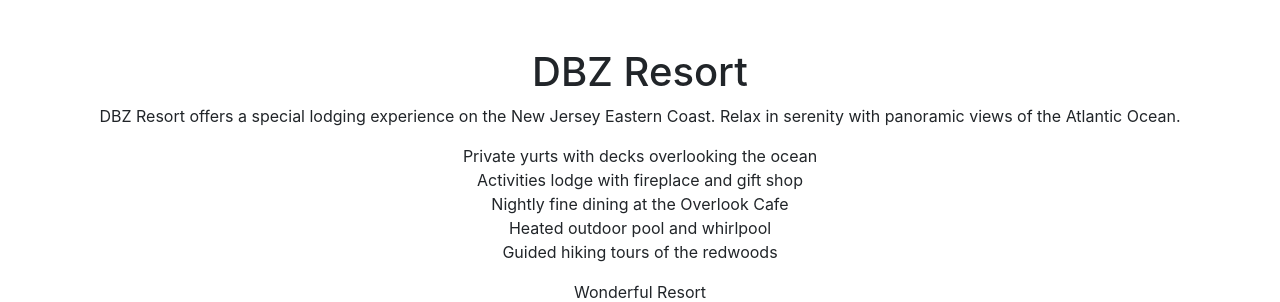
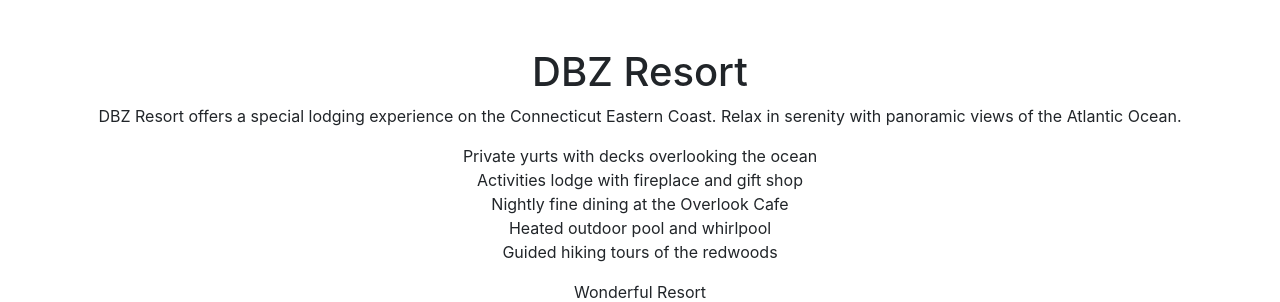
Before and after one commit to poskefi/project1, a PHP site: page / in a window 1280 px wide. Shown: the part 66-368 px from the top of the page. Run offline with PHP 8.4, Linux system fonts and the light colour scheme; some libraries are stand-ins or nearby versions.

Commit message:
Update index.php
Change location of DBZ Resorts to Connecticut

```diff
--- a/index.php
+++ b/index.php
@@ -31,7 +31,7 @@
     <!-- Main Content -->
     <div class="container mt-5 text-center">
         <h1>DBZ Resort</h1>
-        <p>DBZ Resort offers a special lodging experience on the New Jersey Eastern Coast. Relax in serenity with panoramic views of the Atlantic Ocean.</p>
+        <p>DBZ Resort offers a special lodging experience on the Connecticut Eastern Coast. Relax in serenity with panoramic views of the Atlantic Ocean.</p>
         <ul class="list-unstyled">
             <li>Private yurts with decks overlooking the ocean</li>
             <li>Activities lodge with fireplace and gift shop</li>
```
